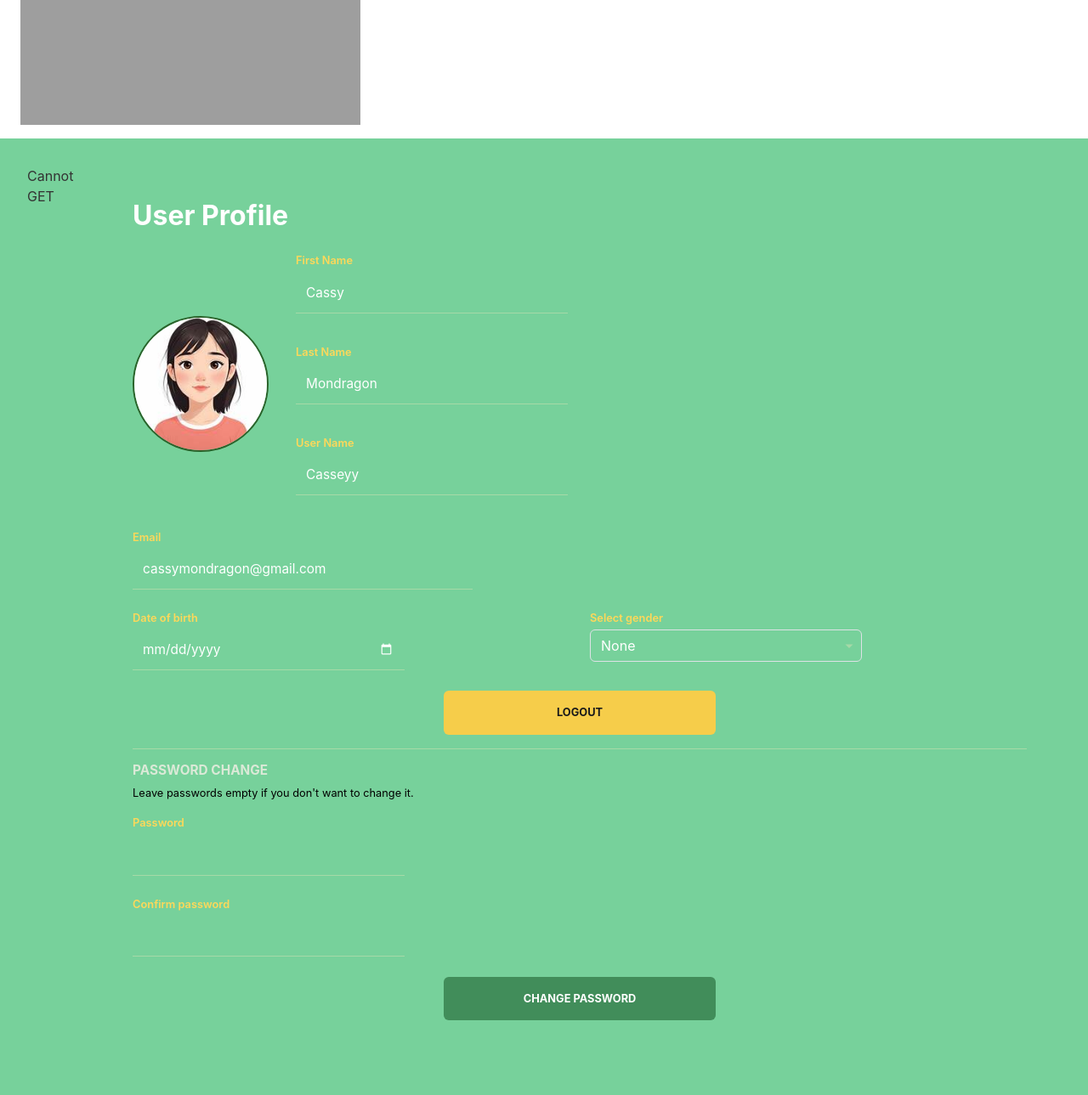
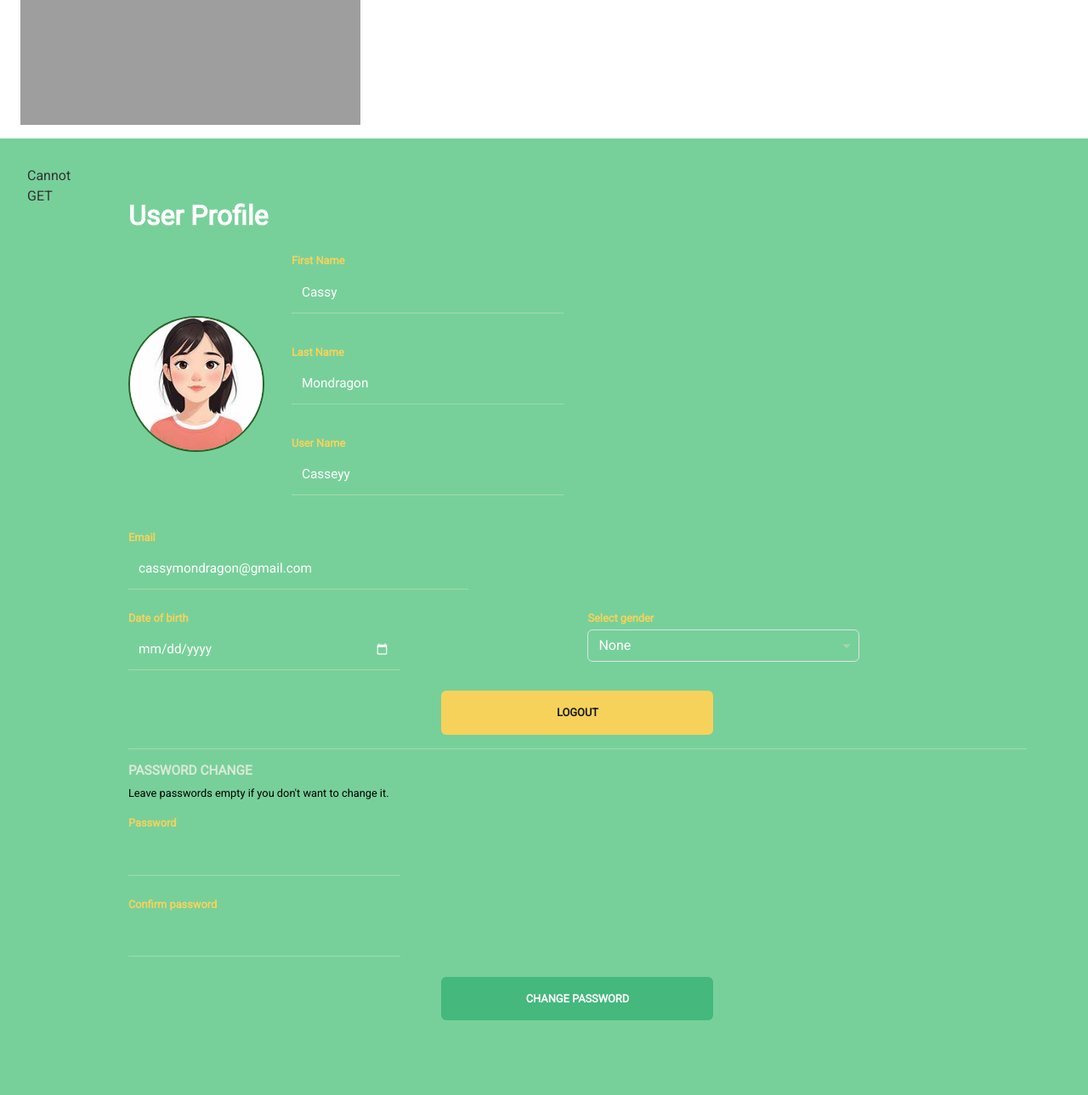
Before and after one commit to Group-5-CtrlSave/CtrlSave, a PHP site: page /profile.html in a window 1280 px wide. Shown: the part 169-1458 px from the top of the page at 85% size. Run offline with PHP 8.4, Linux system fonts and the light colour scheme; grey boxes are pictures that could not be loaded.

Commit message:
modify css

```diff
--- a/assets/css/learningP.css
+++ b/assets/css/learningP.css
@@ -1,6 +1,6 @@
    body {
             margin: 0;
-            font-family: 'Arial', sans-serif;
+            font-family: 'Roboto', sans-serif;
             background: linear-gradient(135deg, #e0f7fa, #77d19b);
             color: #333;
             line-height: 1.6;
--- a/assets/css/profile.css
+++ b/assets/css/profile.css
@@ -5,7 +5,7 @@
 }
 
 body {
-    font-family: 'Inter', sans-serif;
+    font-family: 'Roboto', sans-serif;
     background: #f0f4f8;
     color: #333;
     min-height: 100vh;
@@ -15,7 +15,7 @@
 }
 
 .bg-green-custom {
-    background: #77d19b;
+    background: #77d09A;
     border-radius: 0;
     width: 100%;
     min-height: 100vh;
@@ -68,7 +68,7 @@
 label {
     font-size: clamp(0.65rem, 2.8vw, 0.7rem);
     font-weight: 600;
-    color: #ffd859;
+    color: #f6d25b;
 }
 
 input[type="text"],
@@ -120,7 +120,7 @@
 
 #gender.form-control {
     color: #ffffff;
-    background-color: #77d19b;
+    background-color: #77d09A;
 }
 
 select {
@@ -159,7 +159,7 @@
 
 .btn.logout,
 .btn.change-password {
-    background: #f6cd4a;
+    background: #f6d25b;
     color: #1a1a1a;
     text-transform: uppercase;
     font-weight: 700;
@@ -175,11 +175,11 @@
 }
 
 .btn.logout:hover {
-    background: #e3bb34;
+    background: #f6d25b;
 }
 
 .btn.change-password {
-    background: #418d5a;
+    background: #44b87d;
     color: white;
 }
 
--- a/learningPage.html
+++ b/learningPage.html
@@ -6,6 +6,7 @@
     <meta name="viewport" content="width=device-width, initial-scale=1.0" />
     <title>Saving Tips</title>
     <link href="https://cdn.jsdelivr.net/npm/bootstrap@5.3.3/dist/css/bootstrap.min.css" rel="stylesheet" />
+    <link href="https://fonts.googleapis.com/css2?family=Roboto&display=swap" rel="stylesheet">
     <link rel="stylesheet" href="assets/css/learningP.css">
 </head>
 
--- a/profile.html
+++ b/profile.html
@@ -6,6 +6,7 @@
     <meta name="viewport" content="width=device-width, initial-scale=1.0" />
     <title>Profile</title>
     <link href="https://cdn.jsdelivr.net/npm/bootstrap@5.3.3/dist/css/bootstrap.min.css" rel="stylesheet" />
+    <link href="https://fonts.googleapis.com/css2?family=Roboto&display=swap" rel="stylesheet">
     <link rel="stylesheet" href="assets/css/profile.css">
 </head>
 
```
